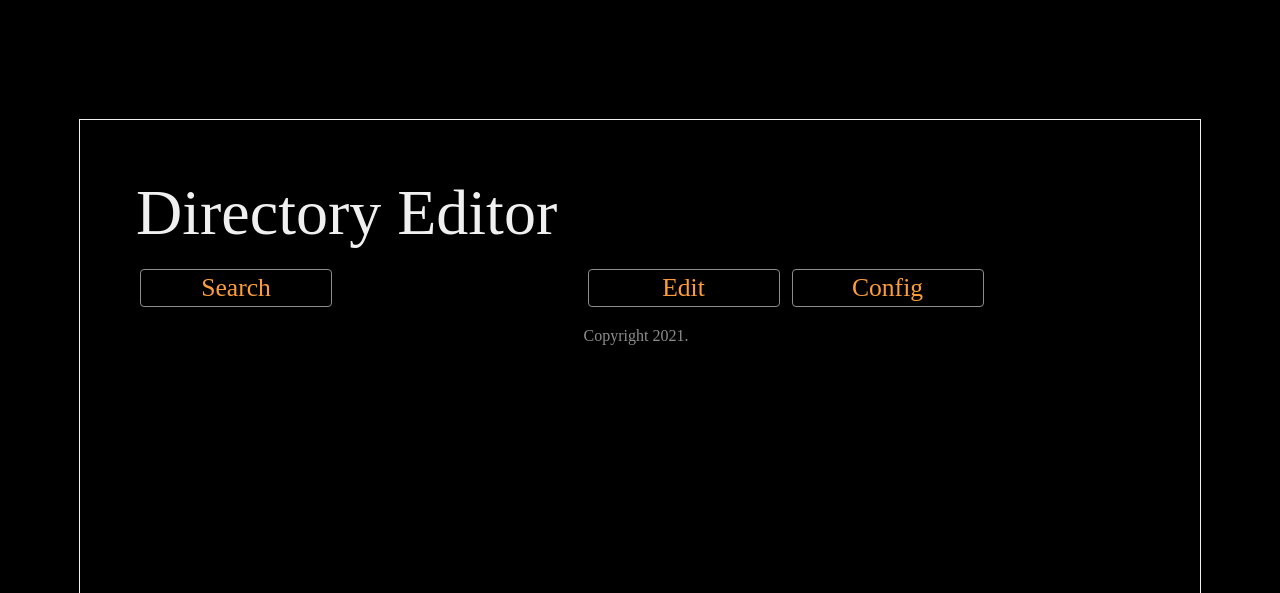
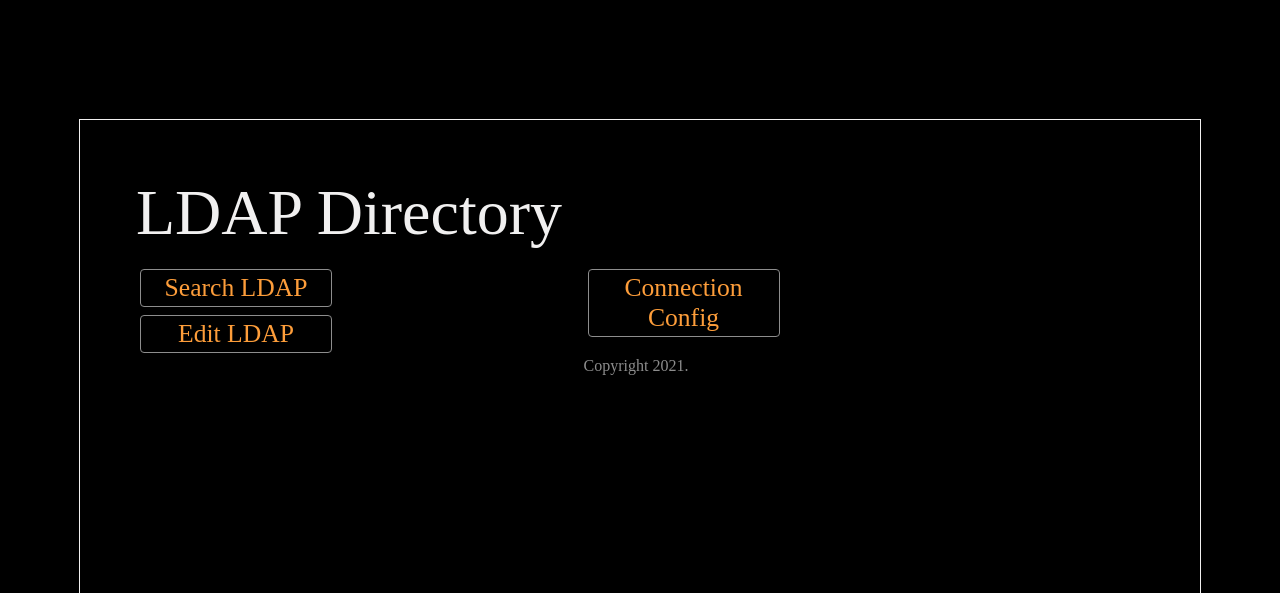
Before and after one commit to HadleySo/LDAP-WebEdit, a Flask app: page / in a window 1280 px wide. Shown: the top 593 px of the page. Run offline with Flask 2, Linux system fonts and the light colour scheme; some web fonts are replaced.

Commit message:
Fixing UI

```diff
--- a/LEdit/templates/index.html
+++ b/LEdit/templates/index.html
@@ -10,25 +10,25 @@ Start
 
 {% block bodyContent %}
 <div id="grid-top">
-    <p id="title">Directory Editor</p>
+    <p id="title">LDAP Directory</p>
 </div>
 
 <div id="grid-left">
     <form method="POST" action="/">
-        <button class="yellowButton" value="SearchEntry" name="SearchEntry">Search</button>
+        <button class="yellowButton" value="SearchEntry" name="SearchEntry">Search LDAP</button>
+        <br>
+        <button class="yellowButton" value="EditEntry" name="EditEntry">Edit LDAP</button>
     </form>
     <p>{{ blueMessage }}</p>
 </div>
 
 <div id="grid-right">
     <form method="POST" action="/">
-        <button class="yellowButton" value="EditEntry" name="EditEntry">Edit</button>
-        <button class="yellowButton" value="MainConfig" name="MainConfig">Config</button>
+        <button class="yellowButton" value="MainConfig" name="MainConfig">Connection Config</button>
     </form>
 
     <p>
         Copyright 2021. <br>
-
     </p>
 </div>
 {% endblock %}
```
